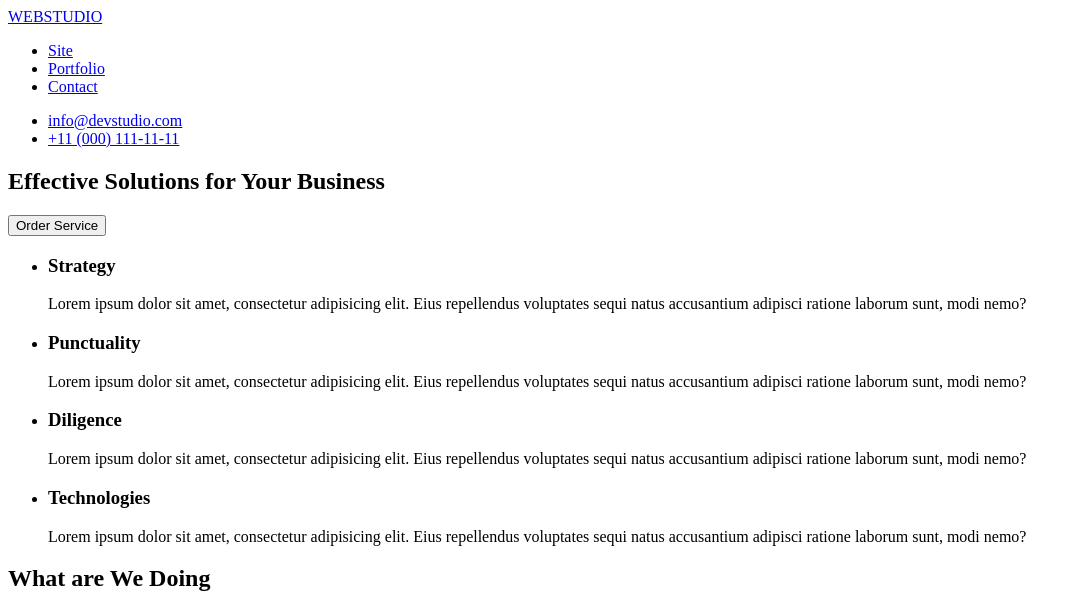
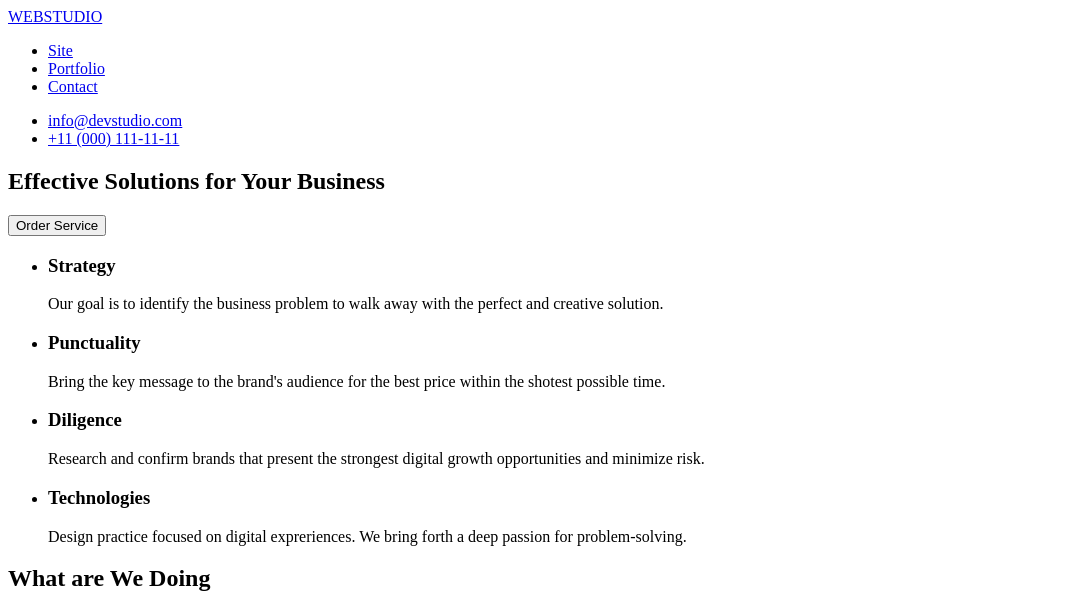
Before and after one commit to roeledeleon/goit-markup-hw-01, a plain HTML site: page index.html in a window 1280 px wide. Shown: the top 596 px of the page, without its empty margins (0-1081 px from the left). Drawn offline with Linux system fonts and the light colour scheme.

Commit message:
Update index.html

```diff
--- a/index.html
+++ b/index.html
@@ -28,33 +28,25 @@
       <li>
         <h3>Strategy</h3>
         <p>
-          Lorem ipsum dolor sit amet, consectetur adipisicing elit. Eius
-          repellendus voluptates sequi natus accusantium adipisci ratione
-          laborum sunt, modi nemo?
+          Our goal is to identify the business problem to walk away with the perfect and creative solution.
         </p>
       </li>
       <li>
         <h3>Punctuality</h3>
         <p>
-          Lorem ipsum dolor sit amet, consectetur adipisicing elit. Eius
-          repellendus voluptates sequi natus accusantium adipisci ratione
-          laborum sunt, modi nemo?
+          Bring the key message to the brand's audience for the best price within the shotest possible time.
         </p>
       </li>
       <li>
         <h3>Diligence</h3>
         <p>
-          Lorem ipsum dolor sit amet, consectetur adipisicing elit. Eius
-          repellendus voluptates sequi natus accusantium adipisci ratione
-          laborum sunt, modi nemo?
+          Research and confirm brands that present the strongest digital growth opportunities and minimize risk.
         </p>
       </li>
       <li>
         <h3>Technologies</h3>
         <p>
-          Lorem ipsum dolor sit amet, consectetur adipisicing elit. Eius
-          repellendus voluptates sequi natus accusantium adipisci ratione
-          laborum sunt, modi nemo?
+          Design practice focused on digital expreriences. We bring forth a deep passion for problem-solving.
         </p>
       </li>
     </ul>
@@ -62,7 +54,7 @@
     <h2 id="portfolio">What are We Doing</h2>
     <ul>
       <li>
-        <img src="https://cdn.pixabay.com/photo/2015/09/09/19/56/office-932926_1280.jpg" alt="Workplace in the company" width="320">
+        <img src="https://cdn.pixabay.com/photo/2015/09/09/19/56/office-932926_1280.jpg" alt="Workplabce in the company" width="320">
       </li>
       <li>
         <img src="https://cdn.pixabay.com/photo/2015/05/31/10/55/man-791049_1280.jpg" alt="A man holds a tablet in his hands and drinks coffee" width="320">
```
